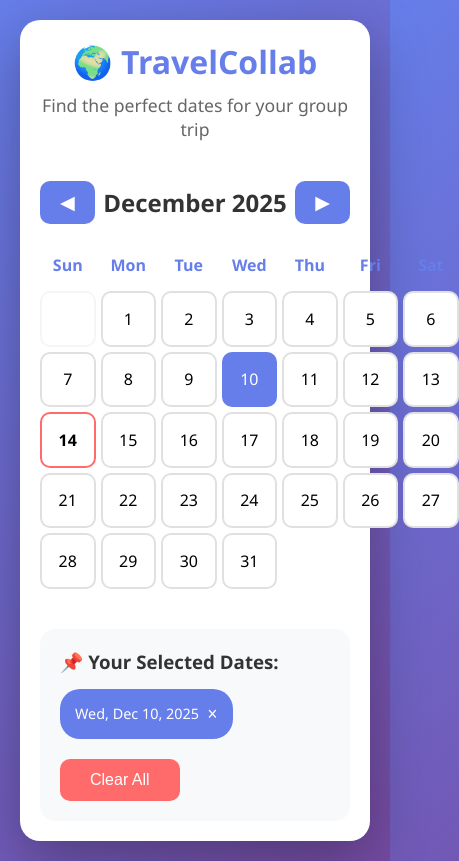
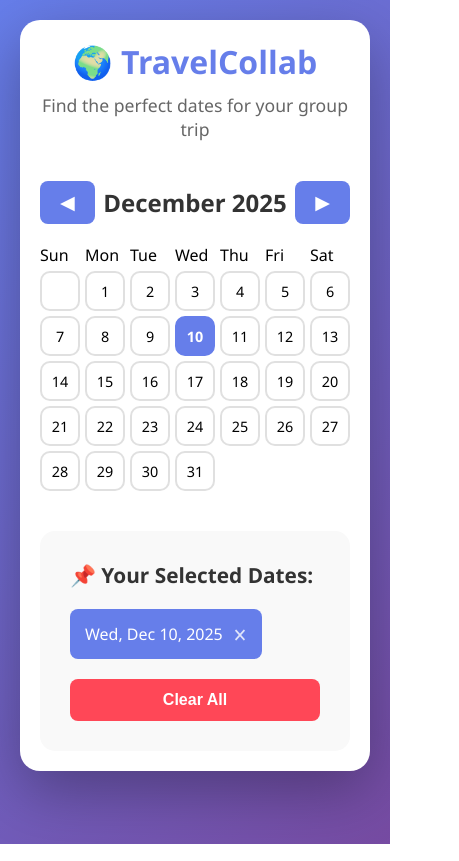
Before and after one commit to iamaury/travelcollab, a plain HTML site: page index.html in a window 390 px wide. Both pictures are taken after a click on the element "10". Shown: the whole page, 459 px wide, since content can reach past the window. Drawn offline with Linux system fonts and the light colour scheme.

Commit message:
Fix calendar css grid layout

```diff
--- a/css/style.css
+++ b/css/style.css
@@ -36,7 +36,7 @@ header p {
     font-size: 1.1em;
 }
 
-/* Calendar Styles */
+/* Calendar Section */
 .calendar-section {
     margin-bottom: 40px;
 }
@@ -49,8 +49,8 @@ header p {
 }
 
 .calendar-header h2 {
+    font-size: 1.5em;
     color: #333;
-    font-size: 1.5em;
 }
 
 .nav-btn {
@@ -58,21 +58,23 @@ header p {
     color: white;
     border: none;
     padding: 10px 20px;
-    border-radius: 10px;
+    border-radius: 8px;
     cursor: pointer;
     font-size: 1.2em;
     transition: all 0.3s;
 }
 
 .nav-btn:hover {
-    background: #764ba2;
-    transform: scale(1.1);
+    background: #5568d3;
+    transform: scale(1.05);
 }
 
+/* Calendar Grid */
 .calendar-grid {
     display: grid;
     grid-template-columns: repeat(7, 1fr);
     gap: 10px;
+    margin-top: 20px;
 }
 
 .calendar-day {
@@ -80,16 +82,37 @@ header p {
     display: flex;
     align-items: center;
     justify-content: center;
+    border-radius: 10px;
+    font-weight: 500;
+    cursor: pointer;
+    transition: all 0.3s;
     border: 2px solid #e0e0e0;
-    border-radius: 10px;
-    cursor: pointer;
-    font-weight: 500;
-    transition: all 0.3s;
     background: white;
 }
 
-.calendar-day:hover {
-    background: #f0f0f0;
+.calendar-day.header {
+    font-weight: bold;
+    color: #667eea;
+    cursor: default;
+    border: none;
+    background: transparent;
+}
+
+.calendar-day.empty {
+    cursor: default;
+    border: none;
+    background: transparent;
+}
+
+.calendar-day.past {
+    color: #ccc;
+    cursor: not-allowed;
+    background: #f9f9f9;
+}
+
+.calendar-day.selectable:hover {
+    background: #f0f0ff;
+    border-color: #667eea;
     transform: scale(1.05);
 }
 
@@ -97,42 +120,20 @@ header p {
     background: #667eea;
     color: white;
     border-color: #667eea;
-}
-
-.calendar-day.today {
-    border-color: #ff6b6b;
     font-weight: bold;
-}
-
-.calendar-day.disabled {
-    opacity: 0.3;
-    cursor: not-allowed;
-}
-
-.calendar-day.disabled:hover {
-    background: white;
-    transform: none;
-}
-
-.day-header {
-    font-weight: bold;
-    color: #667eea;
-    display: flex;
-    align-items: center;
-    justify-content: center;
-    padding: 10px;
 }
 
 /* Selections Section */
 .selections {
-    background: #f8f9fa;
-    padding: 20px;
+    background: #f9f9f9;
+    padding: 30px;
     border-radius: 15px;
 }
 
 .selections h3 {
     color: #333;
-    margin-bottom: 15px;
+    margin-bottom: 20px;
+    font-size: 1.3em;
 }
 
 .selected-list {
@@ -143,45 +144,56 @@ header p {
     min-height: 50px;
 }
 
+.empty-state {
+    color: #999;
+    font-style: italic;
+    width: 100%;
+    text-align: center;
+}
+
 .selected-date {
     background: #667eea;
     color: white;
-    padding: 8px 15px;
-    border-radius: 20px;
-    font-size: 0.9em;
+    padding: 10px 15px;
+    border-radius: 8px;
     display: flex;
     align-items: center;
-    gap: 8px;
+    gap: 10px;
+    font-weight: 500;
 }
 
 .selected-date span {
     cursor: pointer;
     font-weight: bold;
+    font-size: 1.2em;
+    opacity: 0.8;
+    transition: opacity 0.3s;
 }
 
-.empty-state {
-    color: #999;
-    font-style: italic;
+.selected-date span:hover {
+    opacity: 1;
 }
 
 .btn-clear {
-    background: #ff6b6b;
+    background: #ff4757;
     color: white;
     border: none;
     padding: 12px 30px;
-    border-radius: 10px;
+    border-radius: 8px;
     cursor: pointer;
     font-size: 1em;
-    font-weight: 500;
+    font-weight: 600;
     transition: all 0.3s;
+    width: 100%;
 }
 
 .btn-clear:hover {
-    background: #ee5a52;
+    background: #ee5a6f;
     transform: translateY(-2px);
+    box-shadow: 0 5px 15px rgba(255, 71, 87, 0.3);
 }
 
-/* Responsive */
+/* Responsive Design */
 @media (max-width: 600px) {
     .container {
         padding: 20px;
@@ -194,4 +206,8 @@ header p {
     .calendar-grid {
         gap: 5px;
     }
+
+    .calendar-day {
+        font-size: 0.9em;
+    }
 }
```
